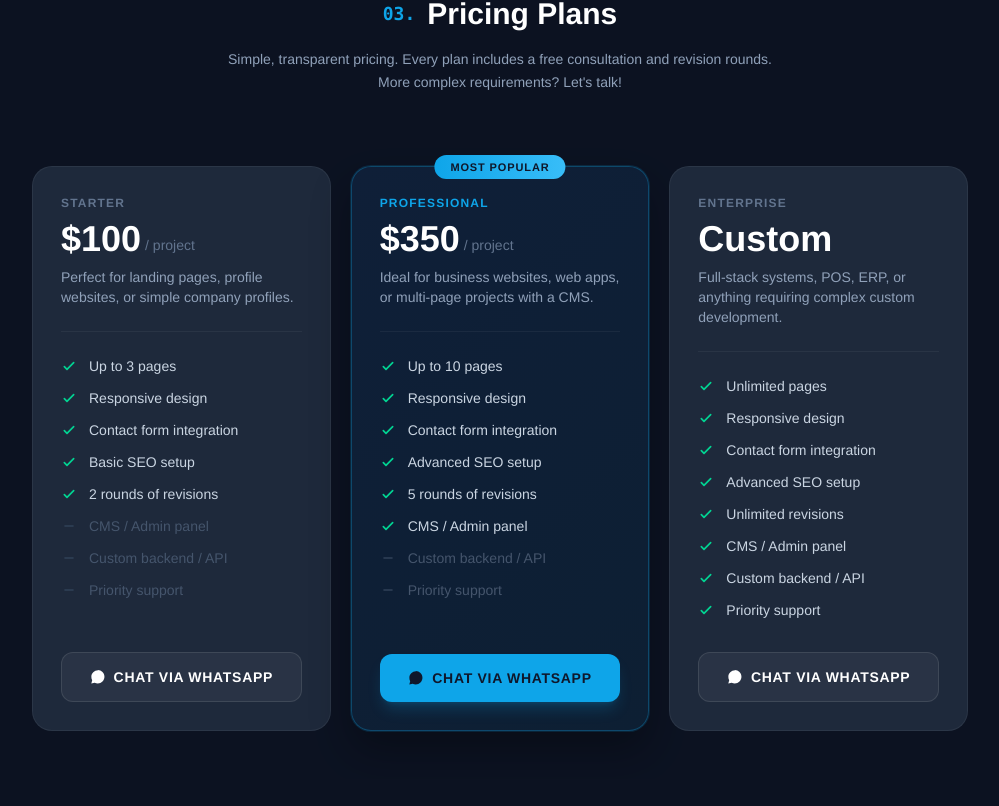
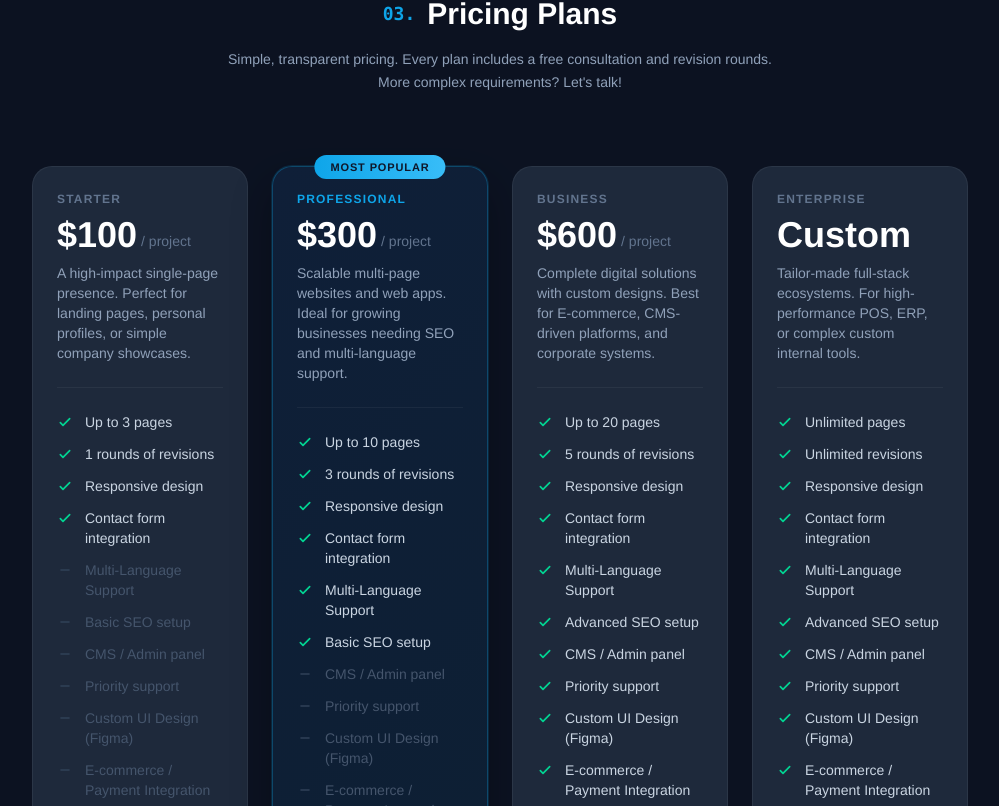
Before and after one commit to bintangmogot/bintang-profile, a Vue app: page / in a window 1280 px wide. Shown: the part 7274-8080 px from the top of the page, without its empty margins (150-1149 px from the left). Built offline with nearby package versions, Linux system fonts and the light colour scheme.

Commit message:
feat: optimize pricing plans for international market (#1)

```diff
--- a/src/components/Pricing.vue
+++ b/src/components/Pricing.vue
@@ -97,43 +97,78 @@ const plans = computed(() => [
   {
     name: 'Starter',
     // Change price format based on selected language
-    price: language.value === 'EN' ? '$100' : 'Rp 1.5M',
+    price: language.value === 'EN' ? '$100' : 'Rp 1.5 Juta',
     priceNote: language.value === 'EN' ? '/ project' : '/ proyek',
     featured: false,
-    description: language.value === 'EN' ? 'Perfect for landing pages, profile websites, or simple company profiles.' : 'Cocok untuk landing page, website profil, atau profil perusahaan sederhana.',
+    description: language.value === 'EN'
+      ? 'A high-impact single-page presence. Perfect for landing pages, personal profiles, or simple company showcases.'
+      : 'Halaman tunggal yang berdampak besar. Cocok untuk landing page, profil pribadi, atau showcase perusahaan simpel.',
     // Also updating the WhatsApp message to match the selected pricing plan.
     message: language.value === 'EN'
-      ? 'Hi Bintang! I\'m interested in the Starter plan ($100). I need a landing page / simple website. Can we discuss further?'
-      : 'Halo Bintang! Saya tertarik dengan paket Starter (Rp 1.5M). Saya butuh landing page / website simpel. Bisa kita diskusikan?',
+      ? "Hi Bintang! I'm interested in your Starter plan for a high-impact landing page. Looking forward to discussing the project with you!"
+      : 'Halo Bintang! Saya tertarik dengan paket Starter untuk membuat landing page. Mari diskusikan detail proyeknya!',
     features: [
       { text: language.value === 'EN' ? 'Up to 3 pages' : 'Maksimal 3 halaman', included: true },
+      { text: language.value === 'EN' ? '1 rounds of revisions' : '1 kali revisi', included: true },
       { text: language.value === 'EN' ? 'Responsive design' : 'Desain Responsif', included: true },
       { text: language.value === 'EN' ? 'Contact form integration' : 'Integrasi Form Kontak', included: true },
-      { text: language.value === 'EN' ? 'Basic SEO setup' : 'Setup SEO Dasar', included: true },
-      { text: language.value === 'EN' ? '2 rounds of revisions' : '2 kali revisi', included: true },
+      { text: language.value === 'EN' ? 'Multi-Language Support' : 'Dukungan Multi-Bahasa', included: false },
+      { text: language.value === 'EN' ? 'Basic SEO setup' : 'Setup SEO Dasar', included: false },
       { text: language.value === 'EN' ? 'CMS / Admin panel' : 'CMS / Panel Admin', included: false },
+      { text: language.value === 'EN' ? 'Priority support' : 'Prioritas Dukungan', included: false },
+      { text: language.value === 'EN' ? 'Custom UI Design (Figma)' : 'Desain UI Custom (Figma)', included: false },
+      { text: language.value === 'EN' ? 'E-commerce / Payment Integration' : 'Integrasi E-commerce / Pembayaran', included: false },
       { text: language.value === 'EN' ? 'Custom backend / API' : 'Custom Backend / API', included: false },
-      { text: language.value === 'EN' ? 'Priority support' : 'Prioritas Dukungan', included: false },
     ],
   },
   {
     name: 'Professional',
-    price: language.value === 'EN' ? '$350' : 'Rp 5M',
+    price: language.value === 'EN' ? '$300' : 'Rp 5 Juta',
     priceNote: language.value === 'EN' ? '/ project' : '/ proyek',
     featured: true,
-    description: language.value === 'EN' ? 'Ideal for business websites, web apps, or multi-page projects with a CMS.' : 'Ideal untuk website bisnis, web app, atau proyek multi-halaman dengan CMS.',
+    description: language.value === 'EN'
+      ? 'Scalable multi-page websites and web apps. Ideal for growing businesses needing SEO and multi-language support.'
+      : 'Website multi-halaman dan web app yang skalabel. Ideal untuk bisnis berkembang yang butuh SEO dan multi-bahasa.',
     message: language.value === 'EN'
-      ? 'Hi Bintang! I\'m interested in the Professional plan ($350). I need a business website / web app with CMS. Can we discuss further?'
-      : 'Halo Bintang! Saya tertarik dengan paket Professional (Rp 5M). Saya butuh website bisnis / web app dengan CMS. Bisa kita diskusikan?',
+      ? "Hi Bintang! I'd like to inquire about the Professional plan for a scalable multi-page project. Can we discuss the details?"
+      : 'Halo Bintang! Saya ingin bertanya tentang paket Professional untuk proyek multi-halaman. Bisa kita bahas lebih lanjut?',
     features: [
       { text: language.value === 'EN' ? 'Up to 10 pages' : 'Maksimal 10 halaman', included: true },
+      { text: language.value === 'EN' ? '3 rounds of revisions' : '3 kali revisi', included: true },
       { text: language.value === 'EN' ? 'Responsive design' : 'Desain Responsif', included: true },
       { text: language.value === 'EN' ? 'Contact form integration' : 'Integrasi Form Kontak', included: true },
+      { text: language.value === 'EN' ? 'Multi-Language Support' : 'Dukungan Multi-Bahasa', included: true },
+      { text: language.value === 'EN' ? 'Basic SEO setup' : 'Setup SEO Dasar', included: true },
+      { text: language.value === 'EN' ? 'CMS / Admin panel' : 'CMS / Panel Admin', included: false },
+      { text: language.value === 'EN' ? 'Priority support' : 'Prioritas Dukungan', included: false },
+      { text: language.value === 'EN' ? 'Custom UI Design (Figma)' : 'Desain UI Custom (Figma)', included: false },
+      { text: language.value === 'EN' ? 'E-commerce / Payment Integration' : 'Integrasi E-commerce / Pembayaran', included: false },
+      { text: language.value === 'EN' ? 'Custom backend / API' : 'Custom Backend / API', included: false },
+    ],
+  },
+  {
+    name: 'Business',
+    price: language.value === 'EN' ? '$600' : 'Rp 9 Juta',
+    priceNote: language.value === 'EN' ? '/ project' : '/ proyek',
+    featured: false,
+    description: language.value === 'EN'
+      ? 'Complete digital solutions with custom designs. Best for E-commerce, CMS-driven platforms, and corporate systems.'
+      : 'Solusi digital lengkap dengan desain kustom. Terbaik untuk E-commerce, platform berbasis CMS, dan sistem perusahaan.',
+    message: language.value === 'EN'
+      ? "Hi Bintang! I'm interested in the Business plan with custom Figma design and E-commerce/CMS features. Let's talk about the scope!"
+      : 'Halo Bintang! Saya tertarik dengan paket Business yang mencakup desain Figma dan fitur E-commerce/CMS. Mari diskusikan cakupannya!',
+    features: [
+      { text: language.value === 'EN' ? 'Up to 20 pages' : 'Maksimal 20 halaman', included: true },
+      { text: language.value === 'EN' ? '5 rounds of revisions' : '5 kali revisi', included: true },
+      { text: language.value === 'EN' ? 'Responsive design' : 'Desain Responsif', included: true },
+      { text: language.value === 'EN' ? 'Contact form integration' : 'Integrasi Form Kontak', included: true },
+      { text: language.value === 'EN' ? 'Multi-Language Support' : 'Dukungan Multi-Bahasa', included: true },
       { text: language.value === 'EN' ? 'Advanced SEO setup' : 'Setup SEO Lanjutan', included: true },
-      { text: language.value === 'EN' ? '5 rounds of revisions' : '5 kali revisi', included: true },
       { text: language.value === 'EN' ? 'CMS / Admin panel' : 'CMS / Panel Admin', included: true },
+      { text: language.value === 'EN' ? 'Priority support' : 'Prioritas Dukungan', included: true },
+      { text: language.value === 'EN' ? 'Custom UI Design (Figma)' : 'Desain UI Custom (Figma)', included: true },
+      { text: language.value === 'EN' ? 'E-commerce / Payment Integration' : 'Integrasi E-commerce / Pembayaran', included: true },
       { text: language.value === 'EN' ? 'Custom backend / API' : 'Custom Backend / API', included: false },
-      { text: language.value === 'EN' ? 'Priority support' : 'Prioritas Dukungan', included: false },
     ],
   },
   {
@@ -141,19 +176,24 @@ const plans = computed(() => [
     price: 'Custom',
     priceNote: null,
     featured: false,
-    description: language.value === 'EN' ? 'Full-stack systems, POS, ERP, or anything requiring complex custom development.' : 'Sistem full-stack, POS, ERP, atau apa pun yang membutuhkan pengembangan custom kompleks.',
+    description: language.value === 'EN'
+      ? 'Tailor-made full-stack ecosystems. For high-performance POS, ERP, or complex custom internal tools.'
+      : 'Ekosistem full-stack kustom. Untuk POS, ERP berperforma tinggi, atau alat internal kustom yang kompleks.',
     message: language.value === 'EN'
-      ? 'Hi Bintang! I\'m interested in a custom Enterprise project. I need a full-stack system. Can we discuss the scope and pricing?'
-      : 'Halo Bintang! Saya tertarik dengan proyek Enterprise custom. Saya butuh sistem full-stack. Bisa kita diskusikan cakupan dan harganya?',
+      ? "Hi Bintang! I have a complex full-stack project in mind and would like to discuss a custom Enterprise solution with you."
+      : 'Halo Bintang! Saya memiliki proyek full-stack yang kompleks dan ingin mendiskusikan solusi Enterprise kustom dengan Anda.',
     features: [
       { text: language.value === 'EN' ? 'Unlimited pages' : 'Halaman tak terbatas', included: true },
+      { text: language.value === 'EN' ? 'Unlimited revisions' : 'Revisi tak terbatas', included: true },
       { text: language.value === 'EN' ? 'Responsive design' : 'Desain Responsif', included: true },
       { text: language.value === 'EN' ? 'Contact form integration' : 'Integrasi Form Kontak', included: true },
+      { text: language.value === 'EN' ? 'Multi-Language Support' : 'Dukungan Multi-Bahasa', included: true },
       { text: language.value === 'EN' ? 'Advanced SEO setup' : 'Setup SEO Lanjutan', included: true },
-      { text: language.value === 'EN' ? 'Unlimited revisions' : 'Revisi tak terbatas', included: true },
       { text: language.value === 'EN' ? 'CMS / Admin panel' : 'CMS / Panel Admin', included: true },
+      { text: language.value === 'EN' ? 'Priority support' : 'Prioritas Dukungan', included: true },
+      { text: language.value === 'EN' ? 'Custom UI Design (Figma)' : 'Desain UI Custom (Figma)', included: true },
+      { text: language.value === 'EN' ? 'E-commerce / Payment Integration' : 'Integrasi E-commerce / Pembayaran', included: true },
       { text: language.value === 'EN' ? 'Custom backend / API' : 'Custom Backend / API', included: true },
-      { text: language.value === 'EN' ? 'Priority support' : 'Prioritas Dukungan', included: true },
     ],
   },
 ]);
@@ -185,8 +225,15 @@ const buildWALink = (plan) => {
 @media (min-width: 768px) {
   .pricing-track {
     display: grid;
-    grid-template-columns: repeat(3, 1fr);
+    grid-template-columns: repeat(2, 1fr);
+    gap: 24px;
     width: 100%;
+  }
+}
+
+@media (min-width: 1280px) {
+  .pricing-track {
+    grid-template-columns: repeat(4, 1fr);
   }
 }
 
@@ -197,7 +244,7 @@ const buildWALink = (plan) => {
   background: #1E293B;
   border: 1px solid rgba(255, 255, 255, 0.06);
   border-radius: 20px;
-  padding: 28px;
+  padding: 24px;
   display: flex;
   flex-direction: column;
   position: relative;
```
